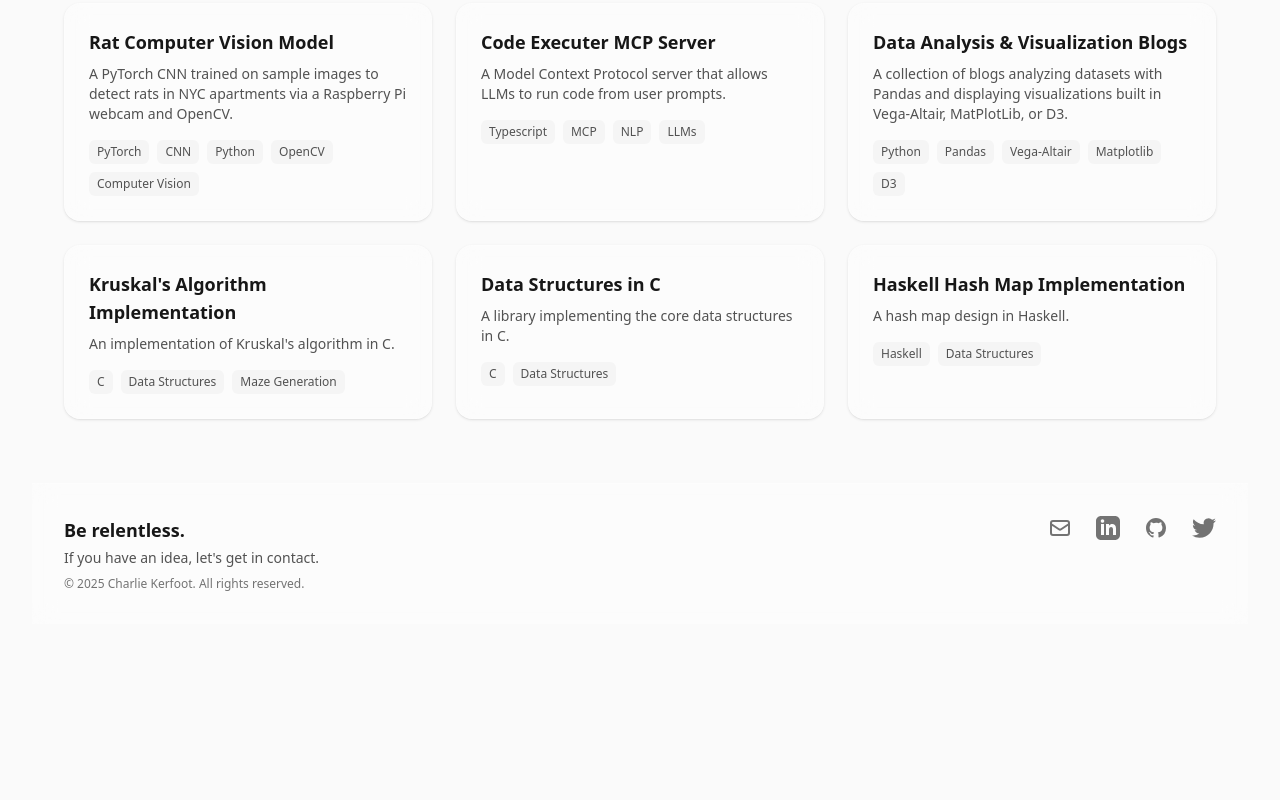
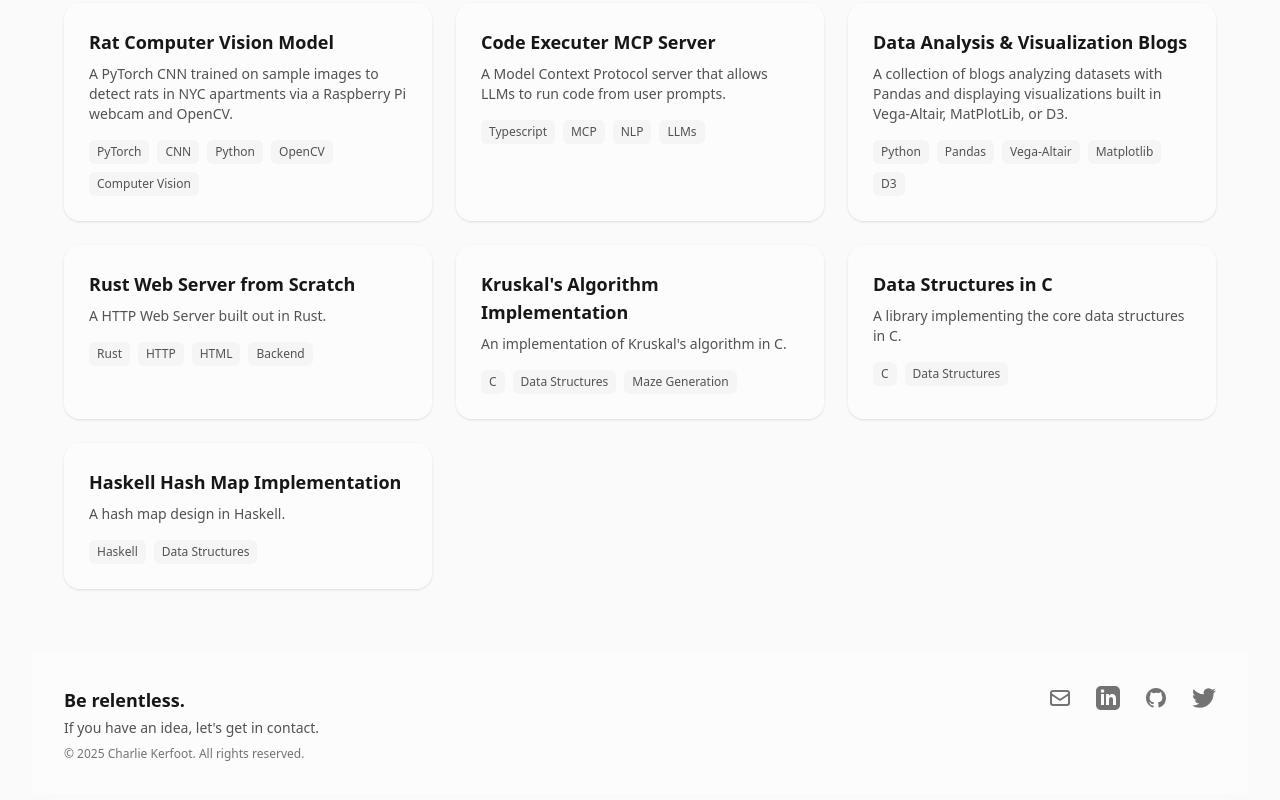
Before and after one commit to CharlieKerfoot/portfolio, a SvelteKit app: page /resume in a window 1280 px wide. Shown: the part 847-1647 px from the top of the page. Before the commit the page ends 1535 px from the top, so only its background shows below. Built offline with nearby package versions, Linux system fonts and the light colour scheme.

Commit message:
Added Rust Web Server Project

```diff
--- a/src/routes/resume/+page.svelte
+++ b/src/routes/resume/+page.svelte
@@ -69,6 +69,13 @@
                 'A collection of blogs analyzing datasets with Pandas and displaying visualizations built in Vega-Altair, MatPlotLib, or D3.',
             tags: ['Python', 'Pandas', 'Vega-Altair', 'Matplotlib', 'D3'],
             link: 'https://charliekerfoot.github.io/'
+        },
+        {
+            title: 'Rust Web Server from Scratch',
+            description:
+                'A HTTP Web Server built out in Rust.',
+            tags: ['Rust', 'HTTP', 'HTML', 'Backend'],
+            link: 'https://github.com/CharlieKerfoot/web-server-rust'
         },
         {
             title: 'Kruskal\'s Algorithm Implementation',
```
